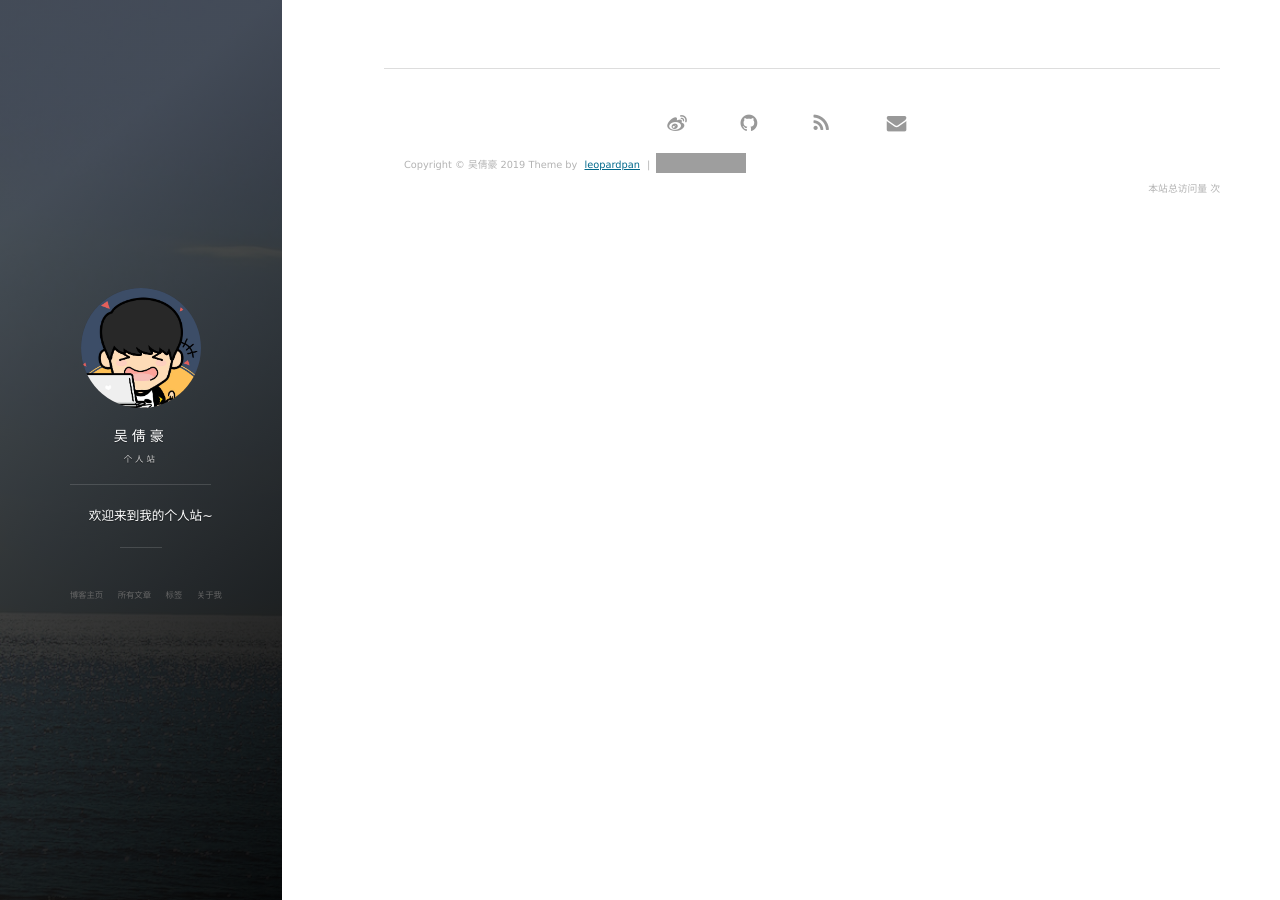
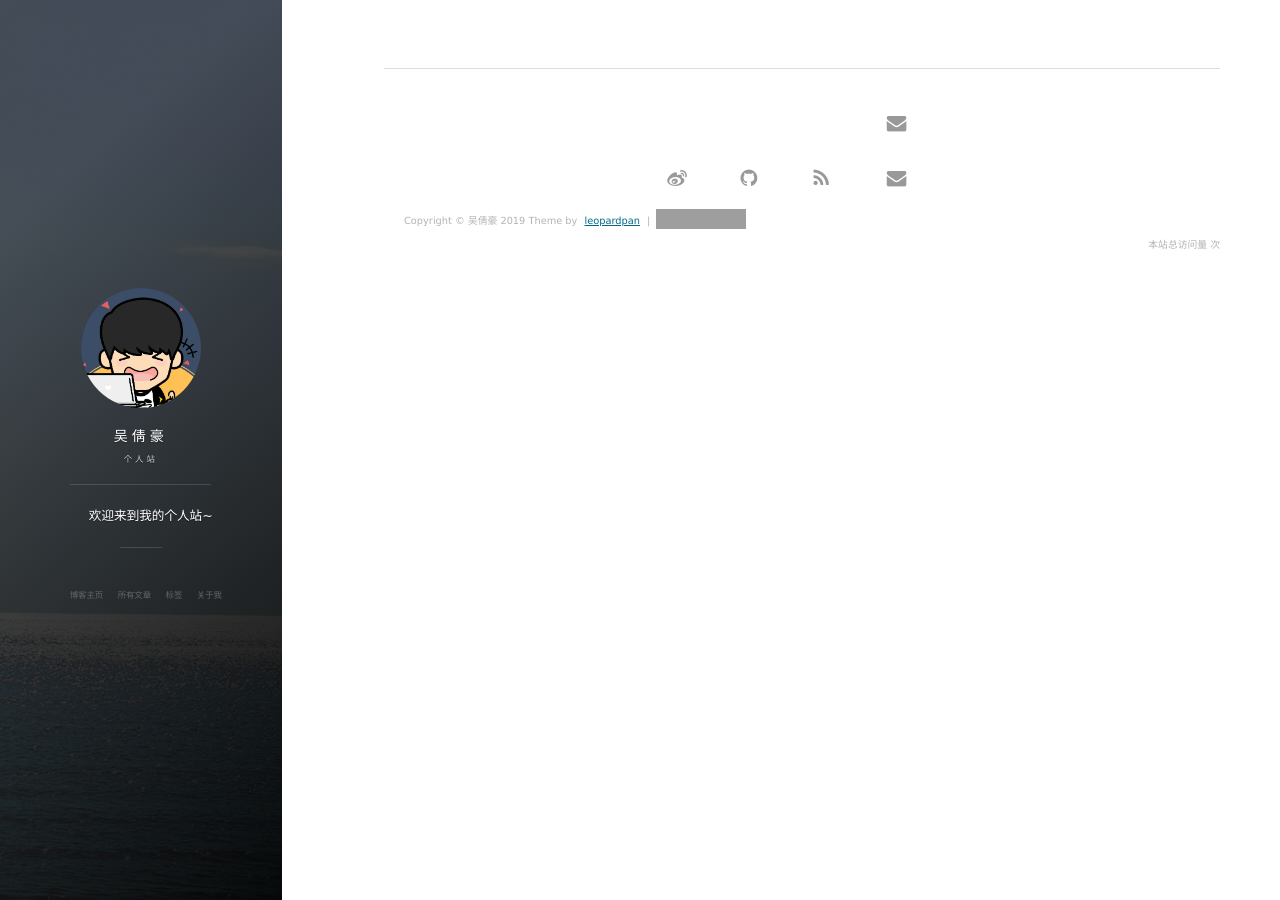
Before and after one commit to wqhIris/homepage, a Jekyll site: the page built from tags.html, in a window 1280 px wide. Built offline with Jekyll 4.4.1, drawn with Linux system fonts in a browser that asks for light colours; nearby versions of some CDN libraries; comment, search, counter and statistics services are not loaded; grey boxes are pictures that could not be loaded.

Commit message:
Update footer.html

```diff
--- a/_includes/footer.html
+++ b/_includes/footer.html
@@ -65,7 +65,11 @@
           {% if site.social.mail %}
           <!-- Email -->
           <li class="navigation__item_social">
-            <a href="mailto:{{site.social.mail}}" title="Contact me">
+            <a href="mailto:{{site.social.mail1}}" title="Contact me">
+              <i class='social fa fa-envelope fa-2x'></i>
+              <span class="label">Email</span>
+            </a>
+	    <a href="mailto:{{site.social.mail2}}" title="Contact me">
               <i class='social fa fa-envelope fa-2x'></i>
               <span class="label">Email</span>
             </a>
```
